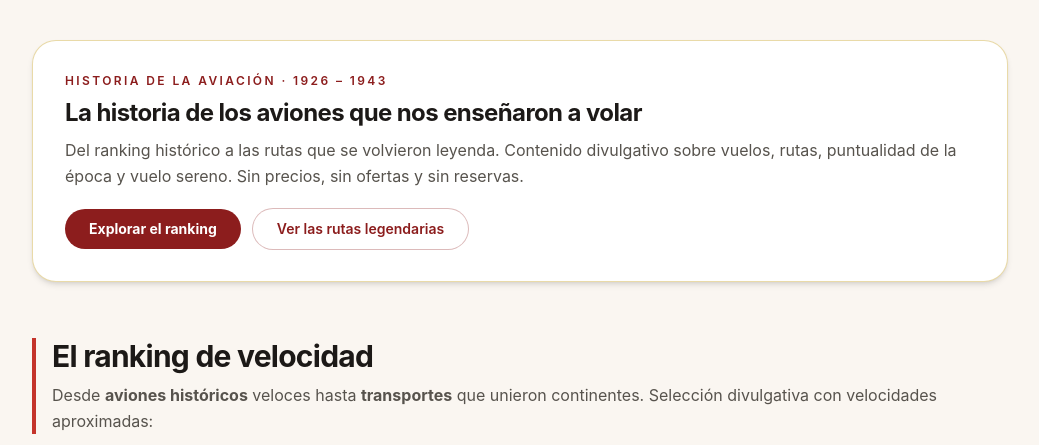
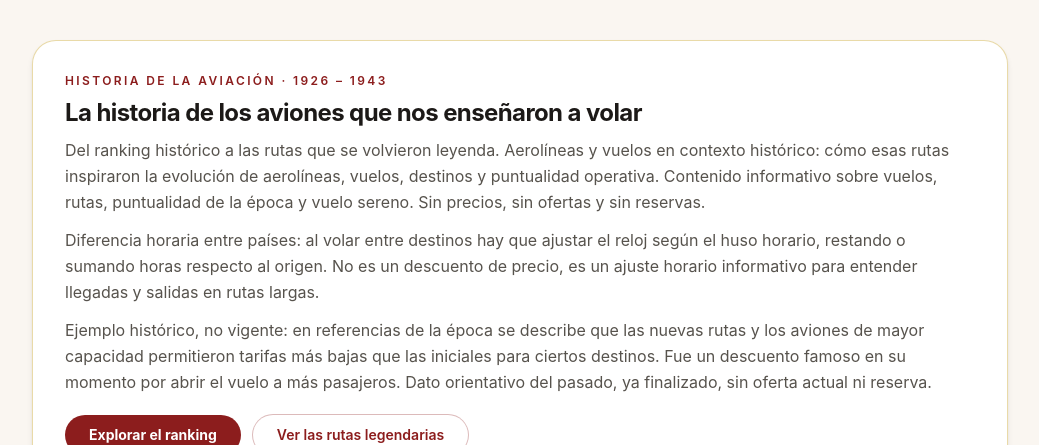
Before and after one commit to tribijo03/aves, a Next.js app: page / in a window 1280 px wide. Shown: the part 1080-1525 px from the top of the page, without its empty margins (120-1159 px from the left). Built offline with nearby package versions, Linux system fonts and the light colour scheme.

Commit message:
ejemplo descuento historico no vigente

```diff
--- a/src/app/page.tsx
+++ b/src/app/page.tsx
@@ -335,8 +335,21 @@ export default function Home() {
             La historia de los aviones que nos enseñaron a volar
           </h2>
           <p className="mt-2 leading-relaxed text-stone-600 dark:text-stone-300">
-            Del ranking histórico a las rutas que se volvieron leyenda. Contenido divulgativo sobre
-            vuelos, rutas, puntualidad de la época y vuelo sereno. Sin precios, sin ofertas y sin reservas.
+            Del ranking histórico a las rutas que se volvieron leyenda. Aerolíneas y vuelos en contexto
+            histórico: cómo esas rutas inspiraron la evolución de aerolíneas, vuelos, destinos y puntualidad
+            operativa. Contenido informativo sobre vuelos, rutas, puntualidad de la época y vuelo sereno.
+            Sin precios, sin ofertas y sin reservas.
+          </p>
+          <p className="mt-3 leading-relaxed text-stone-600 dark:text-stone-300">
+            Diferencia horaria entre países: al volar entre destinos hay que ajustar el reloj según el huso
+            horario, restando o sumando horas respecto al origen. No es un descuento de precio, es un ajuste
+            horario informativo para entender llegadas y salidas en rutas largas.
+          </p>
+          <p className="mt-3 leading-relaxed text-stone-600 dark:text-stone-300">
+            Ejemplo histórico, no vigente: en referencias de la época se describe que las nuevas rutas y los
+            aviones de mayor capacidad permitieron tarifas más bajas que las iniciales para ciertos destinos.
+            Fue un descuento famoso en su momento por abrir el vuelo a más pasajeros. Dato orientativo del
+            pasado, ya finalizado, sin oferta actual ni reserva.
           </p>
           <div className="mt-5 flex flex-wrap gap-3">
             <a href="#ranking" className="rounded-full bg-[#8C1D1D] px-6 py-2.5 text-sm font-bold text-white hover:bg-[#6d1515]">
@@ -627,8 +640,9 @@ export default function Home() {
           <ul className="mt-3 list-disc space-y-2 pl-5">
             <li>
               <strong>Idea que se mantiene:</strong> época dorada del vuelo, ranking de velocidad, historia
-              1926-1943, rutas que se volvieron leyenda, comparativa y preguntas. Solo historia de los aviones,
-              sin precios ni promociones. Keywords: volar, historia aviación, rutas, puntualidad de época, vuelo sereno.
+              1926-1943, rutas que se volvieron leyenda, comparativa y preguntas. Solo historia de los aviones y
+              contexto informativo de aerolíneas, sin precios ni promociones. Keywords: volar, historia aviación,
+              aerolíneas, vuelos, rutas, destinos, puntualidad de época, vuelo sereno.
             </li>
             <li>
               <strong>Datos históricos:</strong> velocidades y fechas aproximadas con fines divulgativos. Pueden variar según la fuente.
```
